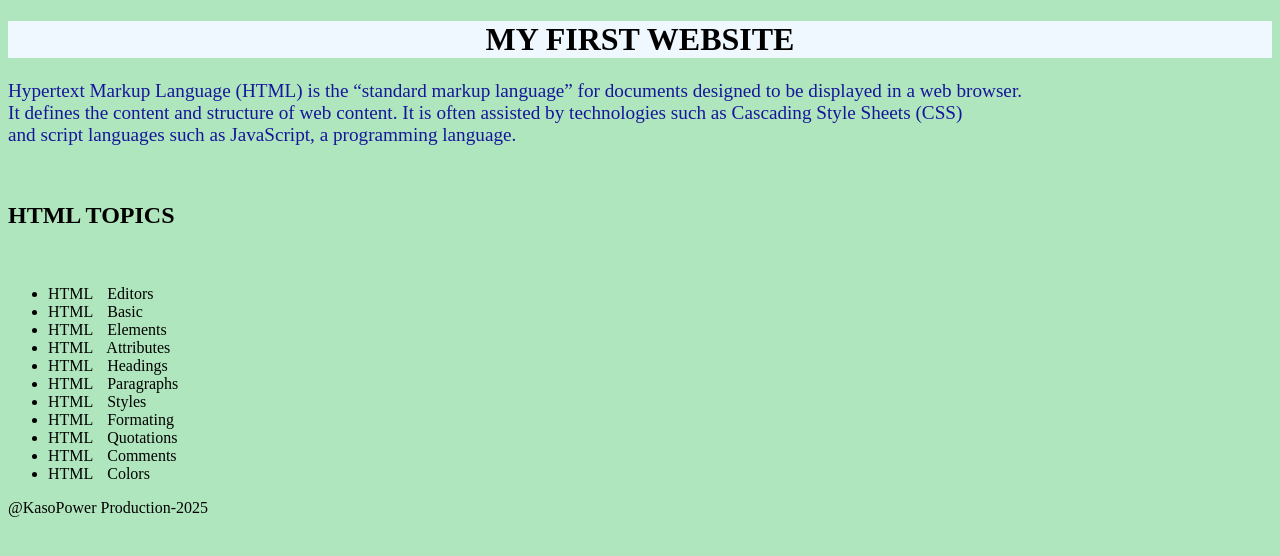
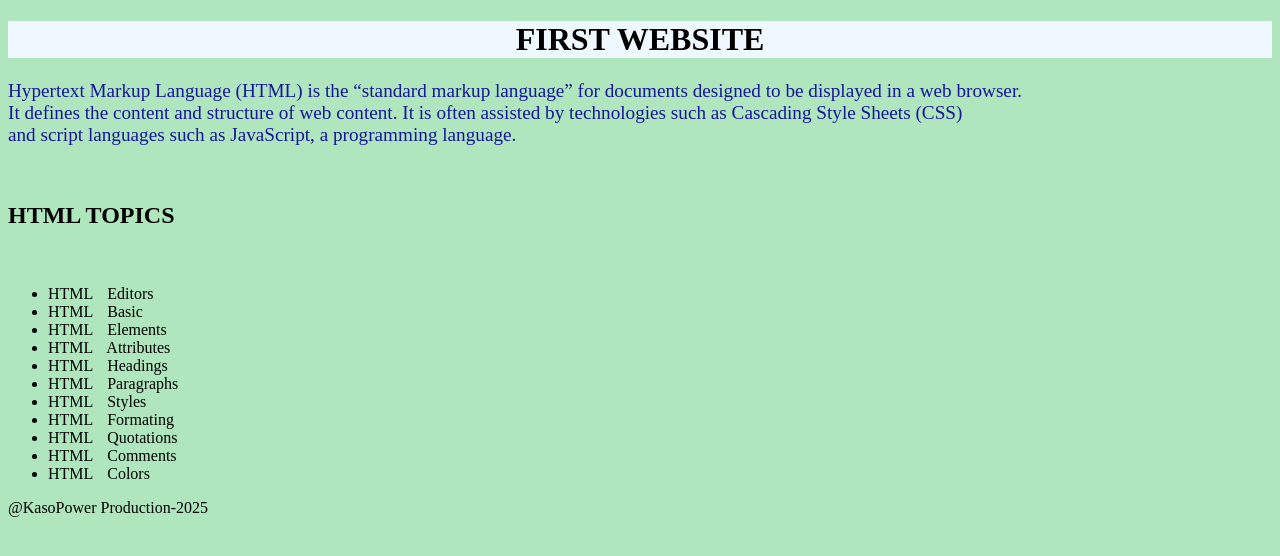
Before and after one commit to Frank-kaso/ICUIWD, a plain HTML site: page index.html in a window 1280 px wide. Drawn offline with Linux system fonts and the light colour scheme.

Commit message:
last updates

```diff
--- a/index.html
+++ b/index.html
@@ -13,7 +13,7 @@
     </style>
 </head>
 <body>
-    <h1 style="background-color: aliceblue;">MY FIRST WEBSITE</h1>
+    <h1 style="background-color: aliceblue;"><b> FIRST WEBSITE</b></h1>
     <p style="color:rgb(22, 22, 155); font-size: larger;">Hypertext Markup Language (HTML) is the <q>standard markup language</q> for documents designed to be displayed in a web browser.<br> It defines the content and structure of web content. It is often assisted by technologies such as Cascading Style Sheets (CSS) <br> and script languages such as JavaScript, a programming language.</p>
     <h6>HTML TOPICS</h6>
     <ul style="font-family:'Times New Roman'; word-spacing: 1cap;" >
```
Also changed, not shown: 1 other file.
